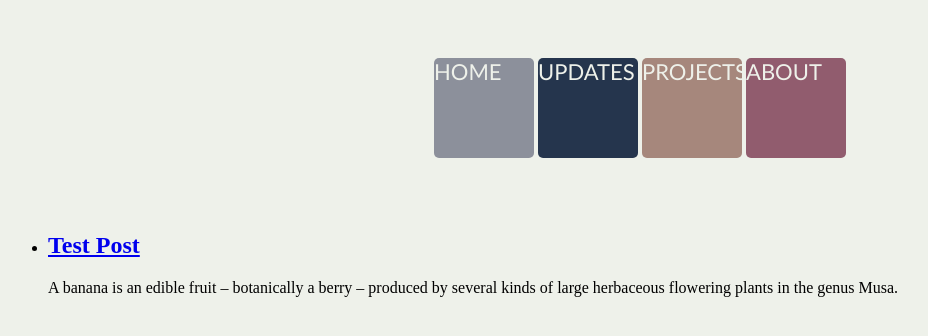
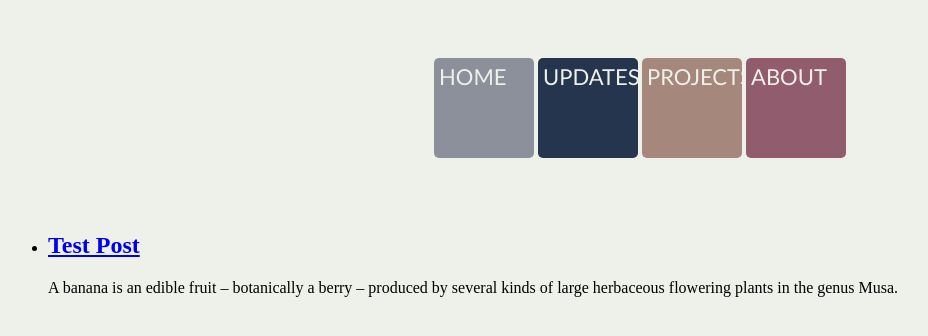
Before and after one commit to EdwardBurden/EdwardBurden.github.io, a Jekyll site: the page built from index.html, in a window 1280 px wide. Shown: the top 336 px of the page, without its empty margins (0-928 px from the left). Built offline with Jekyll 4.4.1, drawn with Linux system fonts in a browser that asks for light colours.

Commit message:
added margin

```diff
--- a/_sass/main.scss
+++ b/_sass/main.scss
@@ -36,11 +36,11 @@ body {
           top: 0px;
           left: 0px;
           font-size: 22px;
+          margin: 5px 5px 5px 5px;
           font-family: "Gill Sans", "Gill Sans MT", Calibri, "Trebuchet MS", sans-serif;
         }
         &:hover {
           opacity: 0.4;
-
         }
       }
     }
@@ -57,5 +57,4 @@ body {
       background-color: $mauve-taupe;
     }
   }
-
 }
```
